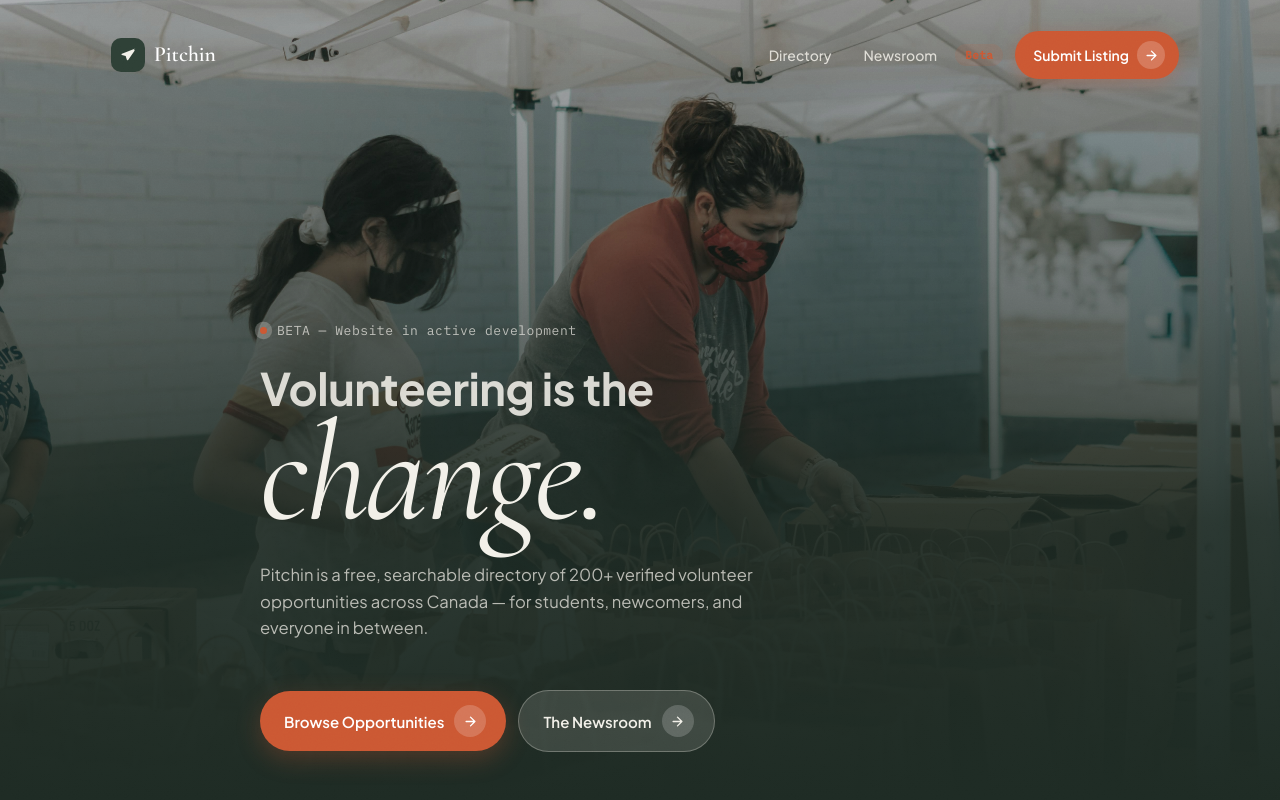
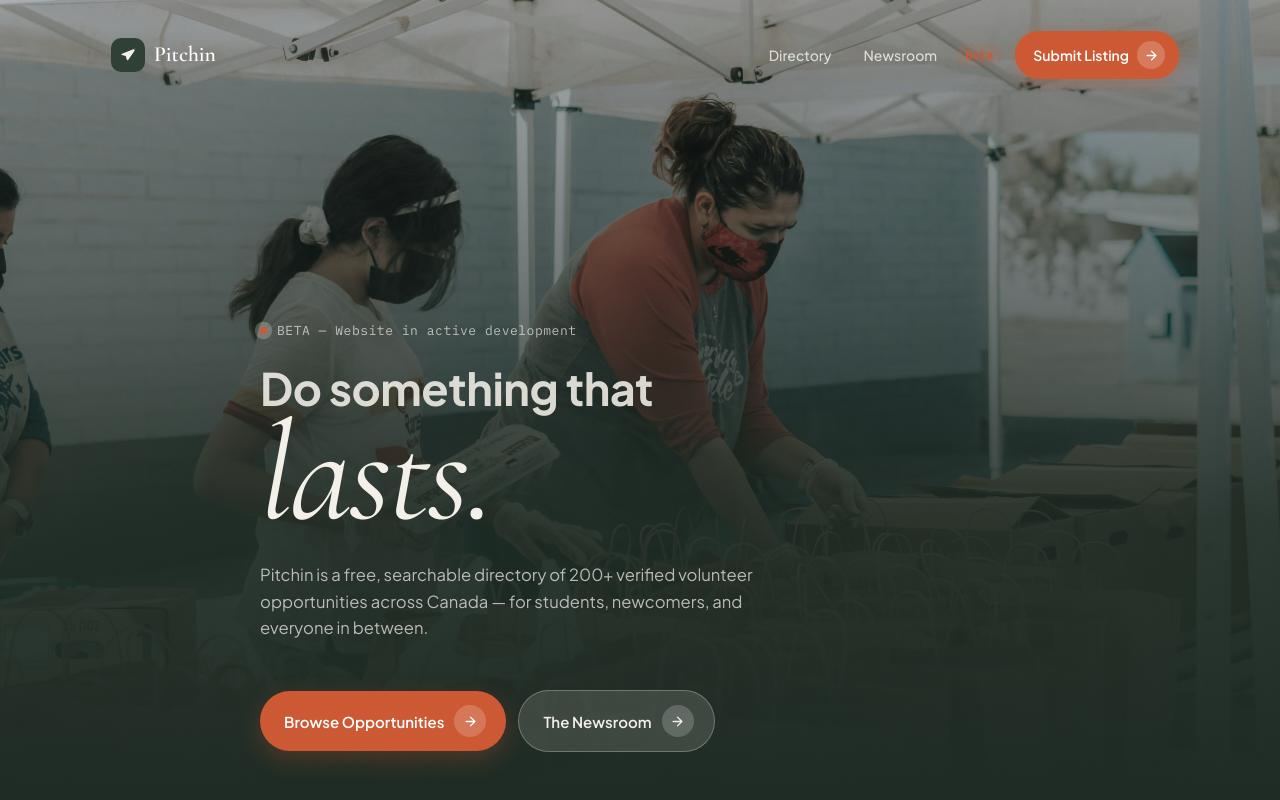
Before and after one commit to soggyramennoodle/Pitchin, a React (Vite) app: page / in a window 1280 px wide. Shown: the top 800 px of the page. Built offline with nearby package versions, Linux system fonts and the light colour scheme.

Commit message:
Update landing hero heading

```diff
--- a/src/App.jsx
+++ b/src/App.jsx
@@ -102,12 +102,12 @@ function Hero() {
         </div>
         <h1 className="hero-title">
           <span className="hero-line-1" aria-hidden="true">
-            <span className="word">Volunteering</span>{' '}
-            <span className="word">is</span>{' '}
-            <span className="word">the</span>
+            <span className="word">Do</span>{' '}
+            <span className="word">something</span>{' '}
+            <span className="word">that</span>
           </span>
-          <span className="hero-drama">change.</span>
-          <span className="sr-only">Volunteering is the change.</span>
+          <span className="hero-drama">lasts.</span>
+          <span className="sr-only">Do something that lasts.</span>
         </h1>
         <p className="hero-copy">
           Pitchin is a free, searchable directory of 200+ verified volunteer opportunities across Canada — for students, newcomers, and everyone in between.
```
